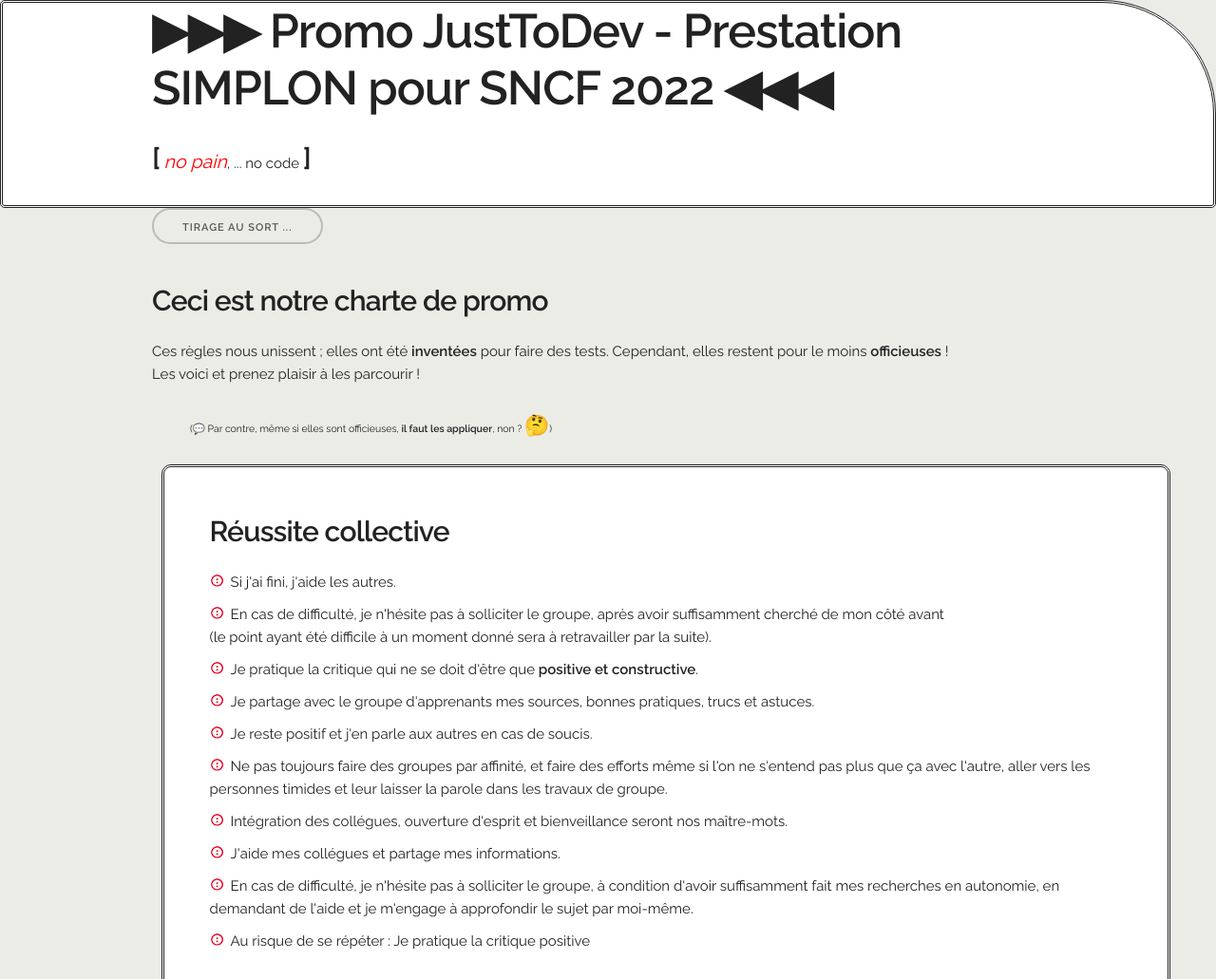
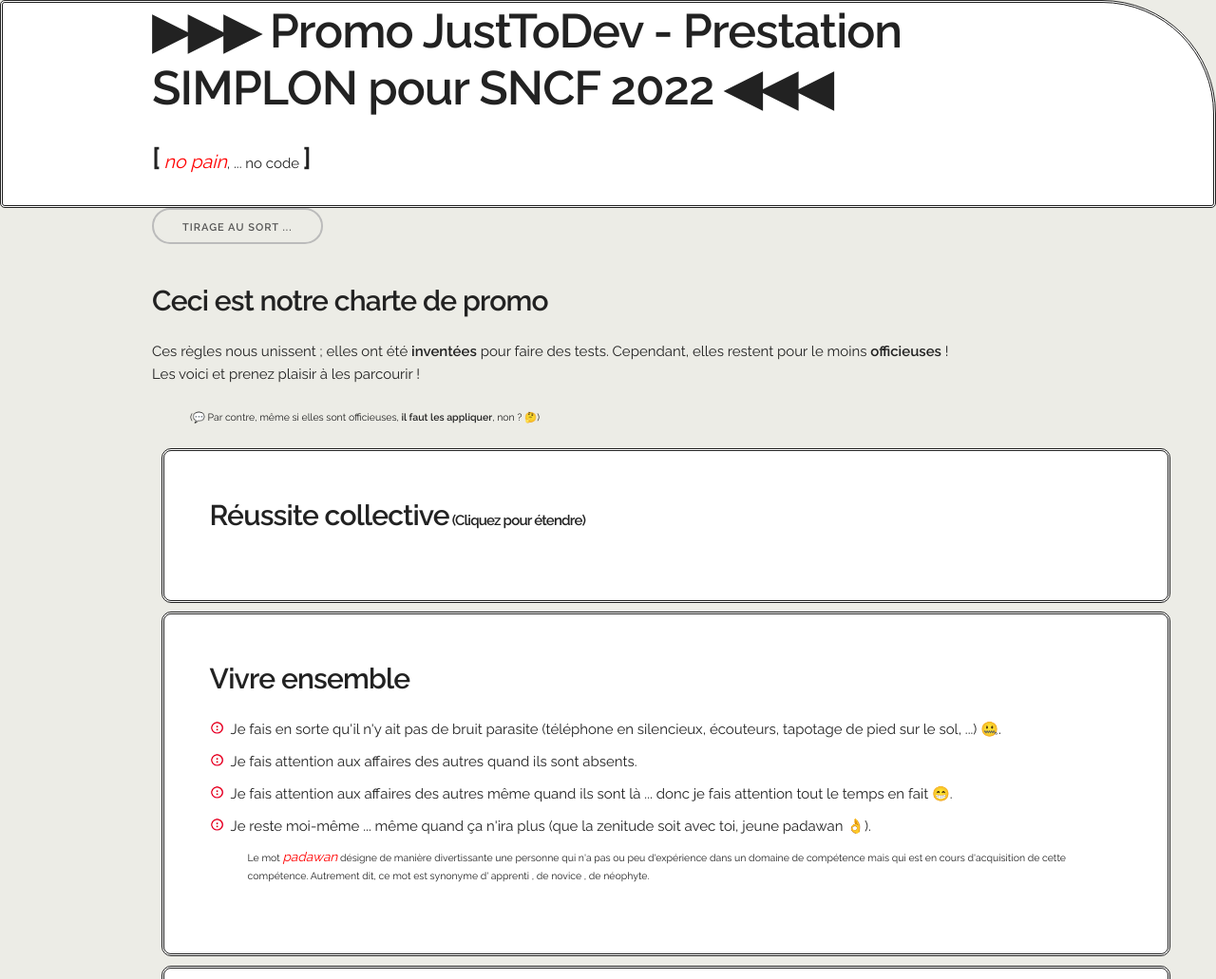
Before and after one commit to Byjm75/Charte-projet, a plain HTML site: page index.html in a window 1280 px wide. Shown: the top 1031 px of the page at 95% size. Drawn offline with Linux system fonts and the light colour scheme.

Commit message:
Sommaire Réussite Collective activée

```diff
--- a/css/style.css
+++ b/css/style.css
@@ -11,6 +11,10 @@
     font-weight: bold;
 }
 
+.cliquez{
+    font-size: 15px;
+}
+
 b{
     font-size: 2em;
 }
@@ -20,7 +24,7 @@
 }
 
 span{
-    font-size: 2em;
+    font-size: 15px;
 }
 
 blockquote{
--- a/index.html
+++ b/index.html
@@ -73,12 +73,34 @@
         <p>Ces règles nous unissent ; elles ont été <strong>inventées</strong> pour faire des tests. Cependant, elles restent pour le moins
            <strong>officieuses</strong> !<br>
            Les voici et prenez plaisir à les parcourir !
-        <blockquote>(💬 Par contre, même si elles sont officieuses, <strong>il faut les appliquer</strong>, non ?  <span>🤔</span>)</blockquote></p>
+        <blockquote>(💬 Par contre, même si elles sont officieuses, <strong>il faut les appliquer</strong>, non ?  🤔)</blockquote></p>
 
+
+<!--    <div class="row">
+      <div class="column">
+        <h4 class="reussite" title="Nous allons tous réussir car on va tout défourailler !!!">Réussite collective</h4>
+        <ul>
+          <li>Si j'ai fini, j'aide les autres.</li>
+          <li>En cas de difficulté, je n'hésite pas à solliciter le groupe, après avoir suffisamment cherché de mon côté avant<br>
+            (le point ayant été difficile à un moment donné sera à retravailler par la suite).</li>
+          <li>Je pratique la critique qui ne se doit d'être que <strong>positive et constructive</strong>.</li>
+          <li>Je partage avec le groupe d'apprenants mes sources, bonnes pratiques, trucs et astuces.</li>
+          <li>Je reste positif et j'en parle aux autres en cas de soucis.</li>
+          <li>Ne pas toujours faire des groupes par affinité, et faire des efforts même si l'on ne s'entend pas plus que ça avec l'autre,
+            aller vers les personnes timides et leur laisser la parole dans les travaux de groupe.</li>
+          <li>Intégration des collégues, ouverture d'esprit et bienveillance seront nos maître-mots.</li>
+          <li>J'aide mes collégues et partage mes informations.</li>
+        </ul>
+      </div>
+    </div>                                              Désactivation de ce qui existait avant modif pour l'effet détail-->
 
     <div class="row">
       <div class="column">
-        <h4 class="reussite" title="Nous allons tous réussir car on va tout défourailler !!!">Réussite collective</h4>
+        <details>
+          <summary>
+            <h4 class="reussite" title="Nous allons tous réussir car on va tout défourailler !!!">Réussite collective<span> (Cliquez pour étendre)</span></h4>
+          </summary>
+
         <ul>
           <li>Si j'ai fini, j'aide les autres.</li>
           <li>En cas de difficulté, je n'hésite pas à solliciter le groupe, après avoir suffisamment cherché de mon côté avant<br>
@@ -94,6 +116,7 @@
              en demandant de l'aide et je m'engage à approfondir le sujet par moi-même.</li>  <!--Il y a redondance avec la ligne 2, faut-il supprimer une des lignes ???-->
           <li>Au risque de se répéter : Je pratique la critique positive</li>               <!--Il y a redondance avec la ligne 3, faut-il supprimer une des lignes ???-->
         </ul>
+      </details>
       </div>
     </div>
 
@@ -101,7 +124,7 @@
       <div class="column">
         <h4 class="ensemble" title="Nous sommes un groupe soudé 😀">Vivre ensemble</h4>
         <ul>
-          <li>Je fais en sorte qu'il n'y ait pas de bruit parasite (téléphone en silencieux, écouteurs, tapotage de pied sur le sol, ...) <span>🤐</span>.</li>
+          <li>Je fais en sorte qu'il n'y ait pas de bruit parasite (téléphone en silencieux, écouteurs, tapotage de pied sur le sol, ...) 🤐.</li>
           <li>Je fais attention aux affaires des autres quand ils sont absents.</li>
           <li>Je fais attention aux affaires des autres même quand ils sont là ... donc je fais attention tout le temps en fait 😁.</li>
           <li>Je reste moi-même ... même quand ça n'ira plus (que la zenitude soit avec toi, jeune padawan 👌).<br>
```
